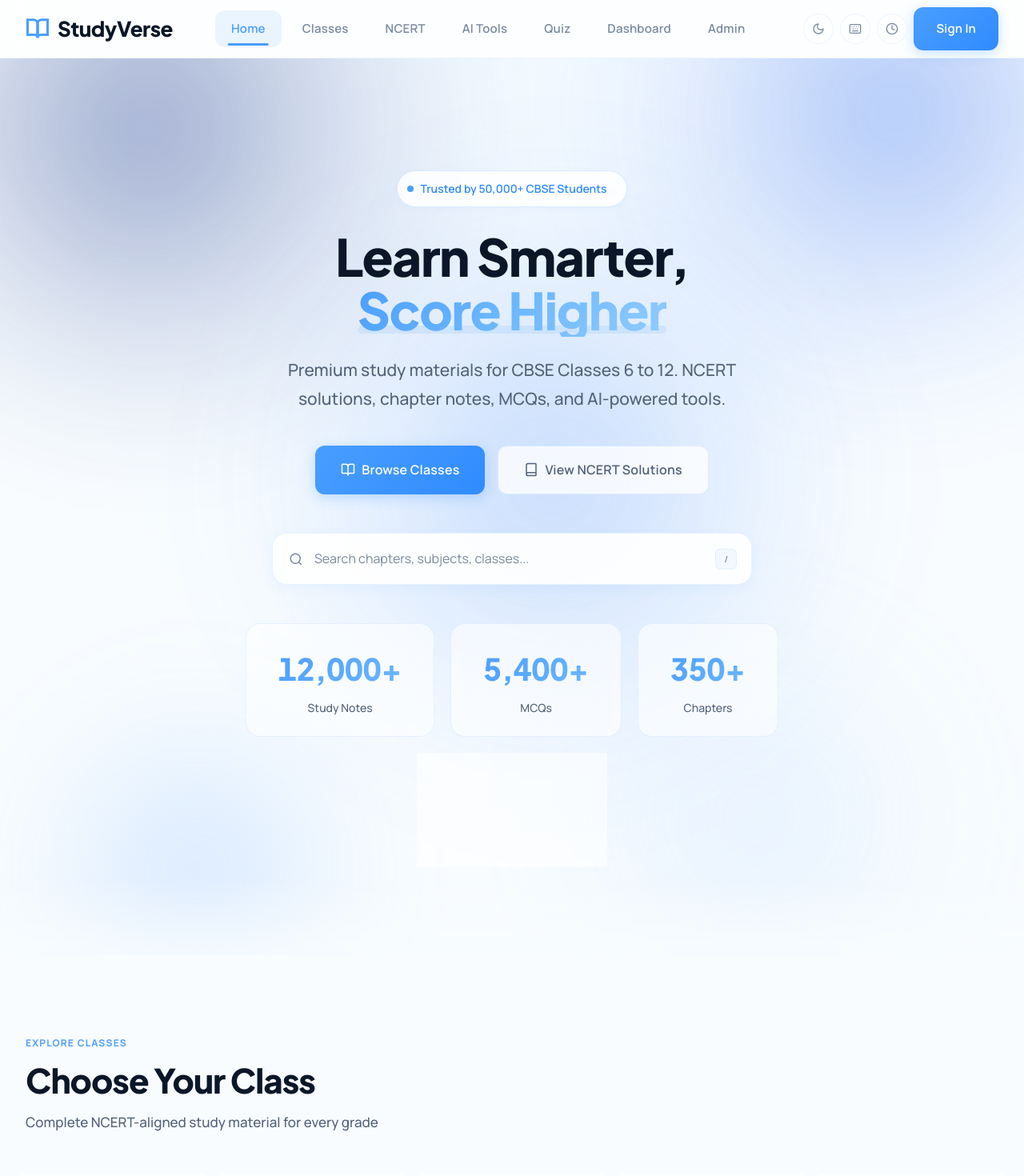
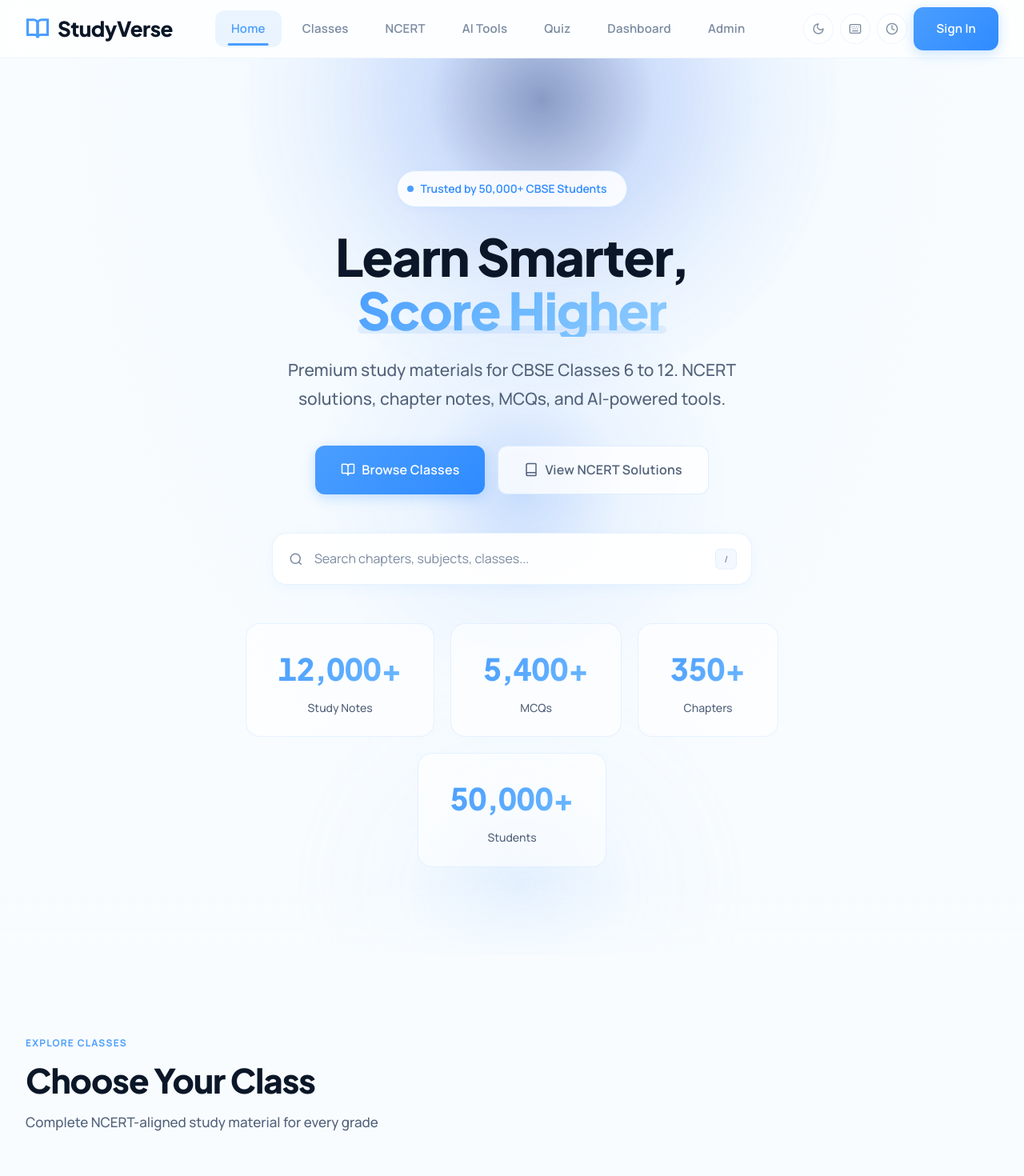
Before and after one commit to Vivekshakya79/NCERT-VERSE, a Next.js app: page / in a window 1280 px wide. Shown: the top 1470 px of the page at 80% size. Built offline with nearby package versions, Linux system fonts and the light colour scheme.

Commit message:
perf: rebuild hero background for max performance - 3 blobs, no filter:blur, GPU-only transform animations

```diff
--- a/src/app/globals.css
+++ b/src/app/globals.css
@@ -537,7 +537,7 @@
     font-weight: 500;
   }
 
-  /* ===== HERO ANIMATED BACKGROUND ===== */
+  /* ===== HERO ANIMATED BACKGROUND (perf: 3 blobs, no blur, GPU compose) ===== */
   .hero-bg {
     position: absolute;
     inset: 0;
@@ -551,89 +551,61 @@
     will-change: transform;
     pointer-events: none;
   }
+  /* Blob 1 — Top: Deep Blue → Royal Blue (brightest, sits above heading) */
   .hero-blob:nth-child(1) {
-    width: 900px;
+    width: 1100px;
     height: 900px;
-    top: -250px;
-    left: -200px;
-    background: radial-gradient(circle at 40% 40%, rgba(30,58,138,.65) 0%, rgba(30,58,138,.15) 35%, transparent 55%);
-    filter: blur(60px);
-    opacity: .65;
-    animation: blobFloat1 35s ease-in-out infinite;
-  }
+    top: -300px;
+    left: 50%;
+    transform: translate3d(-50%, 0, 0);
+    background: radial-gradient(ellipse at 50% 40%, rgba(30,58,138,.7) 0%, rgba(37,99,235,.25) 18%, rgba(59,130,246,.08) 35%, transparent 48%);
+    opacity: .7;
+    animation: heroBlob1 35s ease-in-out infinite;
+  }
+  /* Blob 2 — Center: Bright Blue (behind heading, preserves -50% centering) */
   .hero-blob:nth-child(2) {
-    width: 850px;
-    height: 850px;
-    top: -300px;
-    right: -200px;
-    background: radial-gradient(circle at 60% 40%, rgba(37,99,235,.6) 0%, rgba(37,99,235,.12) 35%, transparent 55%);
-    filter: blur(60px);
-    opacity: .6;
-    animation: blobFloat2 30s ease-in-out infinite;
-  }
-  .hero-blob:nth-child(3) {
-    width: 1200px;
-    height: 1200px;
+    width: 800px;
+    height: 800px;
     top: 50%;
     left: 50%;
-    transform: translate(-50%, -50%);
-    background: radial-gradient(circle at 50% 50%, rgba(59,130,246,.5) 0%, rgba(59,130,246,.1) 30%, transparent 50%);
-    filter: blur(70px);
-    opacity: .55;
-    animation: blobFloat3 40s ease-in-out infinite;
-  }
-  .hero-blob:nth-child(4) {
-    width: 700px;
+    transform: translate3d(-50%, -50%, 0);
+    background: radial-gradient(circle at 50% 50%, rgba(59,130,246,.5) 0%, rgba(59,130,246,.1) 22%, transparent 45%);
+    opacity: .5;
+    animation: heroBlob2 40s ease-in-out infinite;
+  }
+  /* Blob 3 — Bottom: Sky Blue → Soft Blue (softest, sits below content) */
+  .hero-blob:nth-child(3) {
+    width: 900px;
     height: 700px;
-    bottom: -180px;
-    left: -120px;
-    background: radial-gradient(circle at 50% 60%, rgba(96,165,250,.45) 0%, rgba(96,165,250,.1) 30%, transparent 50%);
-    filter: blur(50px);
-    opacity: .5;
-    animation: blobFloat4 28s ease-in-out infinite;
-  }
-  .hero-blob:nth-child(5) {
-    width: 800px;
-    height: 800px;
-    bottom: -220px;
-    right: -150px;
-    background: radial-gradient(circle at 40% 50%, rgba(147,197,253,.35) 0%, rgba(147,197,253,.08) 35%, transparent 55%);
-    filter: blur(50px);
-    opacity: .45;
-    animation: blobFloat5 32s ease-in-out infinite;
-  }
-
-  @keyframes blobFloat1 {
-    0%, 100% { transform: translate(0, 0) scale(1); }
-    33% { transform: translate(45px, -35px) scale(1.06); }
-    66% { transform: translate(-25px, 25px) scale(0.94); }
-  }
-  @keyframes blobFloat2 {
-    0%, 100% { transform: translate(0, 0) scale(1); }
-    33% { transform: translate(-35px, 45px) scale(1.04); }
-    66% { transform: translate(25px, -25px) scale(0.96); }
-  }
-  @keyframes blobFloat3 {
-    0%, 100% { transform: translate(-50%, -50%) scale(1); }
-    25% { transform: translate(-44%, -54%) scale(1.05); }
-    50% { transform: translate(-56%, -46%) scale(0.95); }
-    75% { transform: translate(-48%, -52%) scale(1.03); }
-  }
-  @keyframes blobFloat4 {
-    0%, 100% { transform: translate(0, 0) scale(1); }
-    50% { transform: translate(35px, -25px) scale(1.07); }
-  }
-  @keyframes blobFloat5 {
-    0%, 100% { transform: translate(0, 0) scale(1); }
-    50% { transform: translate(-30px, 20px) scale(0.93); }
-  }
-
-  /* Dark mode: slightly reduce blob opacity for a more refined look */
-  [data-theme="dark"] .hero-blob:nth-child(1) { opacity: .5; }
-  [data-theme="dark"] .hero-blob:nth-child(2) { opacity: .45; }
-  [data-theme="dark"] .hero-blob:nth-child(3) { opacity: .4; }
-  [data-theme="dark"] .hero-blob:nth-child(4) { opacity: .35; }
-  [data-theme="dark"] .hero-blob:nth-child(5) { opacity: .3; }
+    bottom: -200px;
+    left: 50%;
+    transform: translate3d(-50%, 0, 0);
+    background: radial-gradient(ellipse at 50% 60%, rgba(96,165,250,.35) 0%, rgba(147,197,253,.1) 22%, transparent 45%);
+    opacity: .4;
+    animation: heroBlob3 30s ease-in-out infinite;
+  }
+
+  /* Keyframes — only translate3d + scale, 30-40s, small movement (20-40px max) */
+  @keyframes heroBlob1 {
+    0%, 100% { transform: translate3d(-50%, 0, 0) scale(1); }
+    33% { transform: translate3d(-44%, -12px, 0) scale(1.03); }
+    66% { transform: translate3d(-56%, 18px, 0) scale(0.97); }
+  }
+  @keyframes heroBlob2 {
+    0%, 100% { transform: translate3d(-50%, -50%, 0) scale(1); }
+    25% { transform: translate3d(-48%, -54%, 0) scale(1.04); }
+    50% { transform: translate3d(-52%, -46%, 0) scale(0.96); }
+    75% { transform: translate3d(-49%, -51%, 0) scale(1.02); }
+  }
+  @keyframes heroBlob3 {
+    0%, 100% { transform: translate3d(-50%, 0, 0) scale(1); }
+    50% { transform: translate3d(-47%, -18px, 0) scale(1.05); }
+  }
+
+  /* Dark mode: slightly reduce blob opacity */
+  [data-theme="dark"] .hero-blob:nth-child(1) { opacity: .55; }
+  [data-theme="dark"] .hero-blob:nth-child(2) { opacity: .4; }
+  [data-theme="dark"] .hero-blob:nth-child(3) { opacity: .3; }
 
   /* ===== SEARCH BOX ===== */
   .search-box {
--- a/src/app/page.tsx
+++ b/src/app/page.tsx
@@ -54,8 +54,6 @@
       {/* Hero Section */}
       <section className="hero" aria-label="Hero banner">
         <div className="hero-bg" aria-hidden="true">
-          <div className="hero-blob" />
-          <div className="hero-blob" />
           <div className="hero-blob" />
           <div className="hero-blob" />
           <div className="hero-blob" />
```
